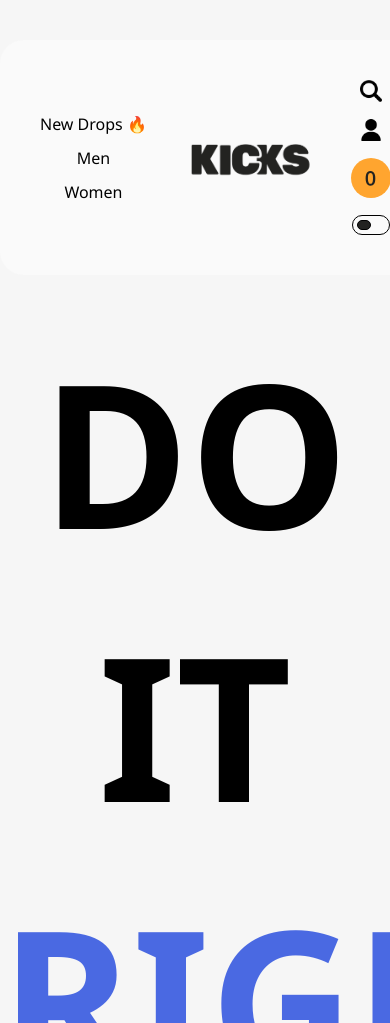
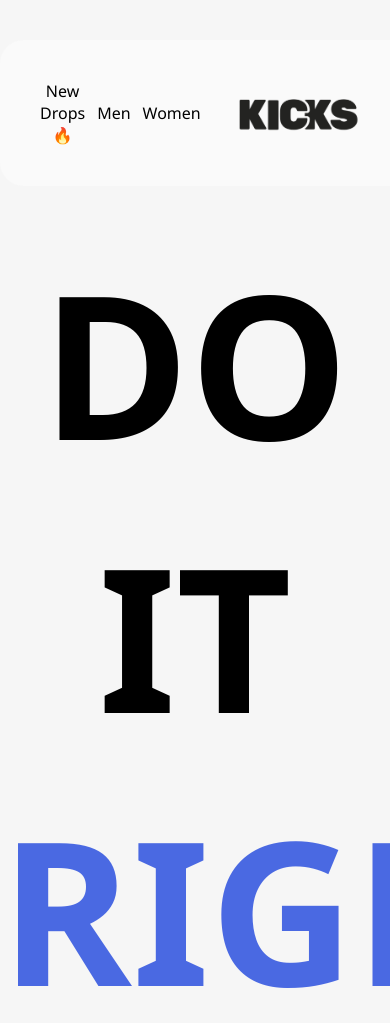
Before and after one commit to muzashiyukihimecoding/front-end-wosh-bootcamp, a plain HTML site: page index.html in a window 390 px wide. Shown: the top 1023 px of the page. Drawn offline with Linux system fonts and the light colour scheme.

Commit message:
tambah style 15 december dan function

```diff
--- a/css/dashboard-style.css
+++ b/css/dashboard-style.css
@@ -177,15 +177,15 @@ nav {
 @media only screen and (max-width: 688px) {
    .upperTray-left {
       /* display: flex; */
-      flex-direction: column;
-      justify-content: space-around;
+      /* flex-direction: column; */
+      /* justify-content: space-around; */
       gap: 12px;
       /* background-image: url(/assets/burger-bar.png); */
    }
 
    .upperTray-right {
       /* display: flex; */
-      flex-direction: column;
+      /* flex-direction: column; */
       gap: 12px;
    }
 }
```
